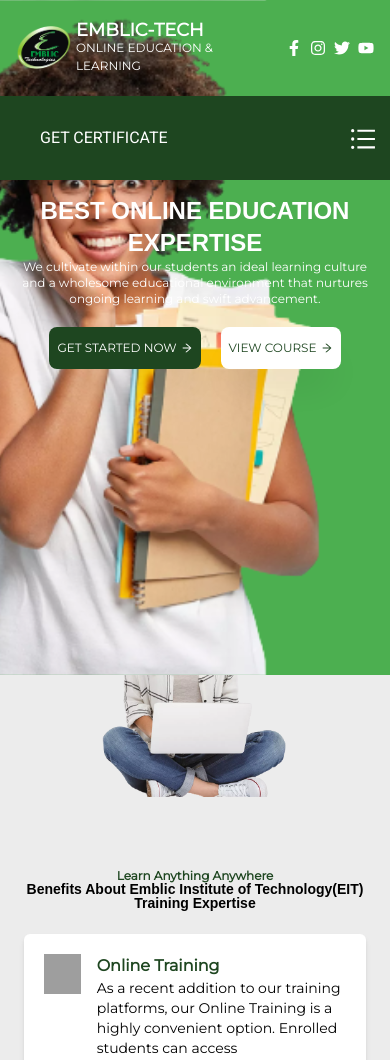
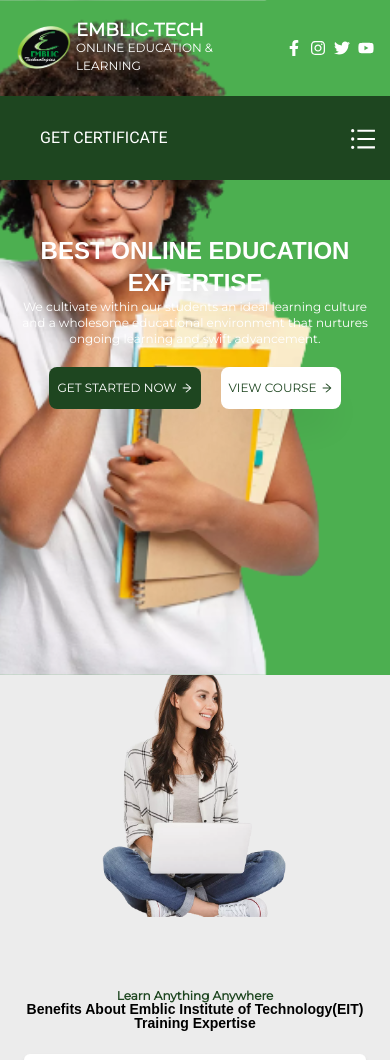
Before and after one commit to davebeloved/Emblic-Institute-Tech, a React (Vite) app: page / in a window 390 px wide. Shown: the top 1060 px of the page. Built offline with nearby package versions, Linux system fonts and the light colour scheme; grey boxes are pictures that could not be loaded; a web font is replaced by a local one.

Commit message:
initial commit

```diff
--- a/src/components/Benefits.jsx
+++ b/src/components/Benefits.jsx
@@ -4,7 +4,7 @@
 
 const Benefits = () => {
   return (
-    <div className=" py-14 lg:py-0 px-6 lg:px-10 grid grid-cols-1 lg:grid-cols-4 ">
+    <div className=" py-14 pt-44 px-6 lg:px-10 grid grid-cols-1 lg:grid-cols-4 ">
       <div className=" col-span-2">
         <img
           src={Image}
--- a/src/components/Hero.jsx
+++ b/src/components/Hero.jsx
@@ -8,7 +8,7 @@
     <>
       <section className="hero  lg:pr-[50px] bg-[#4caf50]">
         <div className="row px-5 lg:px-10 text-center lg:text-left">
-          <h1 className="text-2xl md:text-4xl lg:text-5xl font-clash   font-bold ">
+          <h1 className="text-2xl mt-10 lg:mt-0 md:text-4xl lg:text-5xl font-clash   font-bold ">
             BEST ONLINE EDUCATION EXPERTISE
           </h1>
           <p className="font-monts text-[12px] leading-4 lg:text-base">
```
